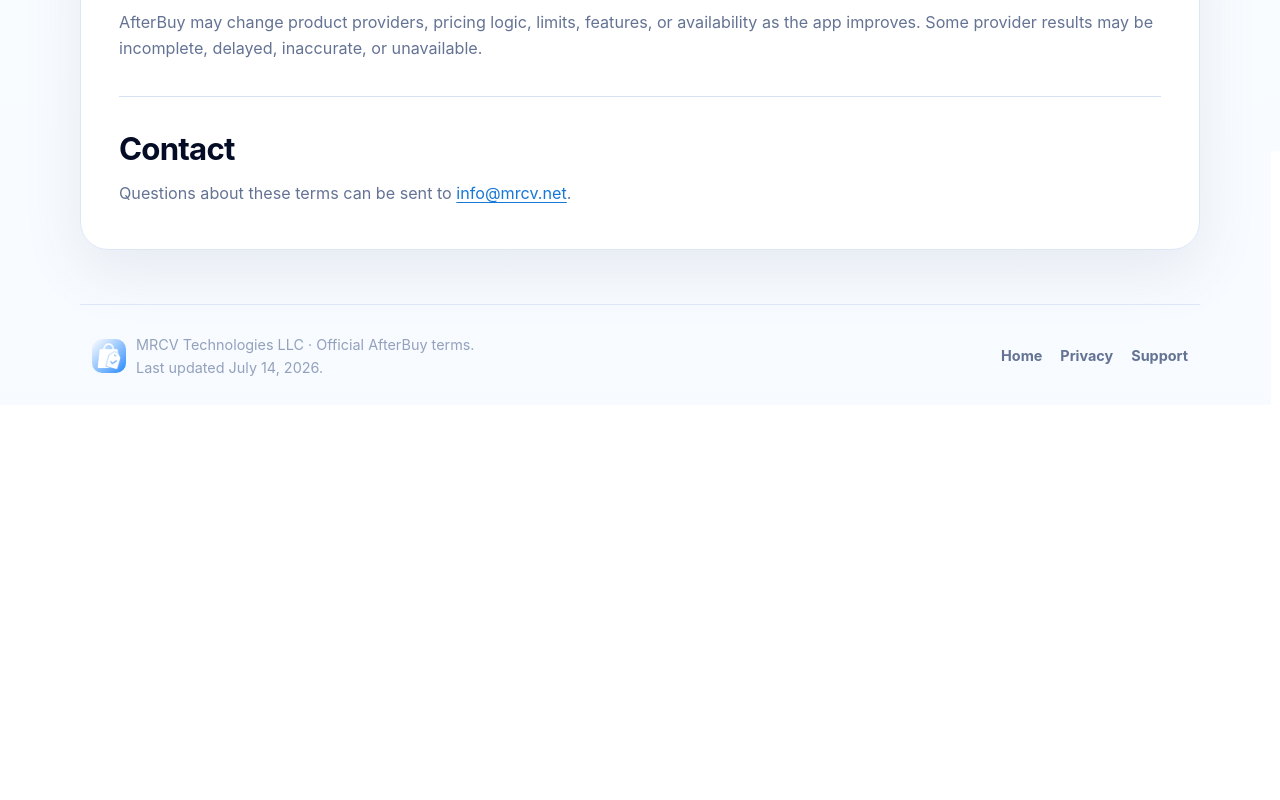
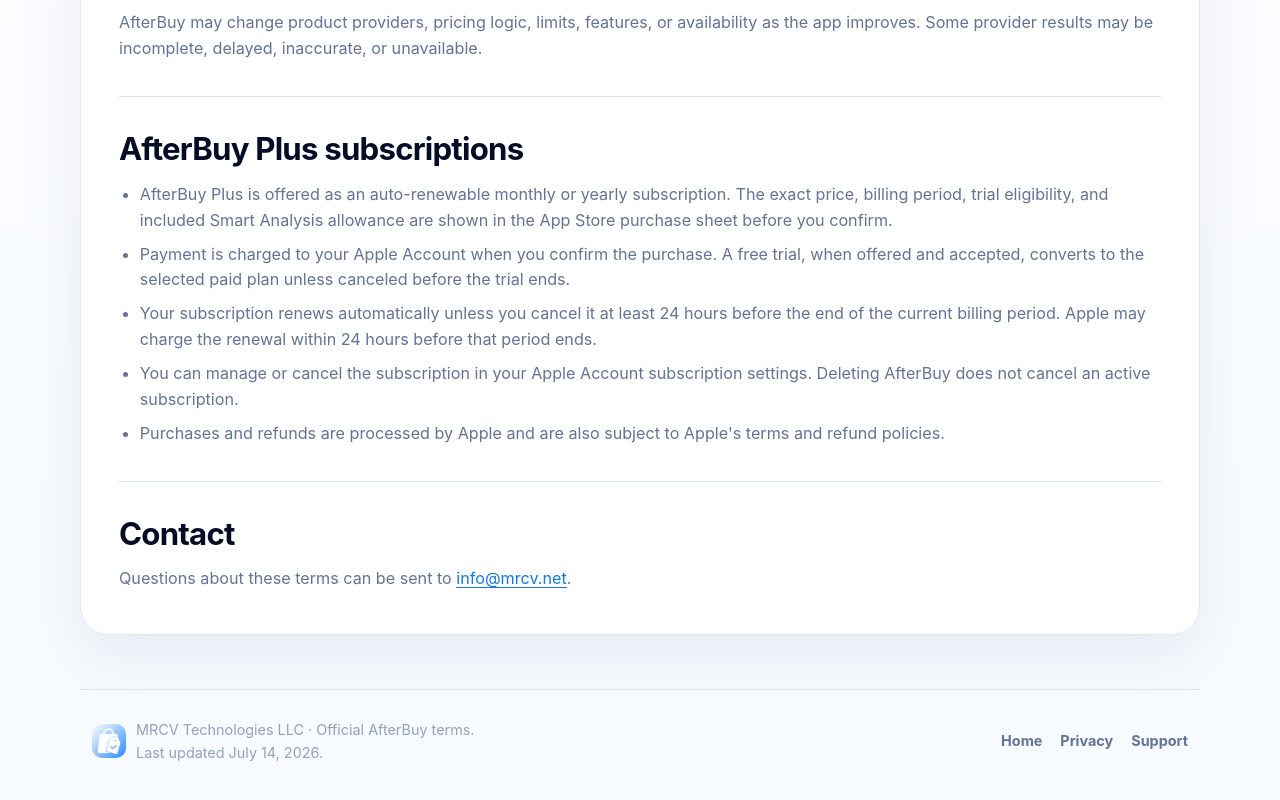
Before and after one commit to marcusperdue/AfterBuy-Docs, a plain HTML site: page terms.html in a window 1280 px wide. Shown: the part 1374-2174 px from the top of the page. Before the commit the page ends 1825 px from the top, so only its background shows below. Drawn offline with Linux system fonts and the light colour scheme.

Commit message:
docs: align legal pages with subscriptions

```diff
--- a/terms.html
+++ b/terms.html
@@ -70,6 +70,17 @@
     </section>
 
     <section class="section">
+      <h2>AfterBuy Plus subscriptions</h2>
+      <ul>
+        <li>AfterBuy Plus is offered as an auto-renewable monthly or yearly subscription. The exact price, billing period, trial eligibility, and included Smart Analysis allowance are shown in the App Store purchase sheet before you confirm.</li>
+        <li>Payment is charged to your Apple Account when you confirm the purchase. A free trial, when offered and accepted, converts to the selected paid plan unless canceled before the trial ends.</li>
+        <li>Your subscription renews automatically unless you cancel it at least 24 hours before the end of the current billing period. Apple may charge the renewal within 24 hours before that period ends.</li>
+        <li>You can manage or cancel the subscription in your Apple Account subscription settings. Deleting AfterBuy does not cancel an active subscription.</li>
+        <li>Purchases and refunds are processed by Apple and are also subject to Apple's terms and refund policies.</li>
+      </ul>
+    </section>
+
+    <section class="section">
       <h2>Contact</h2>
       <p>Questions about these terms can be sent to <a href="mailto:info@mrcv.net">info@mrcv.net</a>.</p>
     </section>
```
Also changed, not shown: privacy.html (+3 -3 lines).
